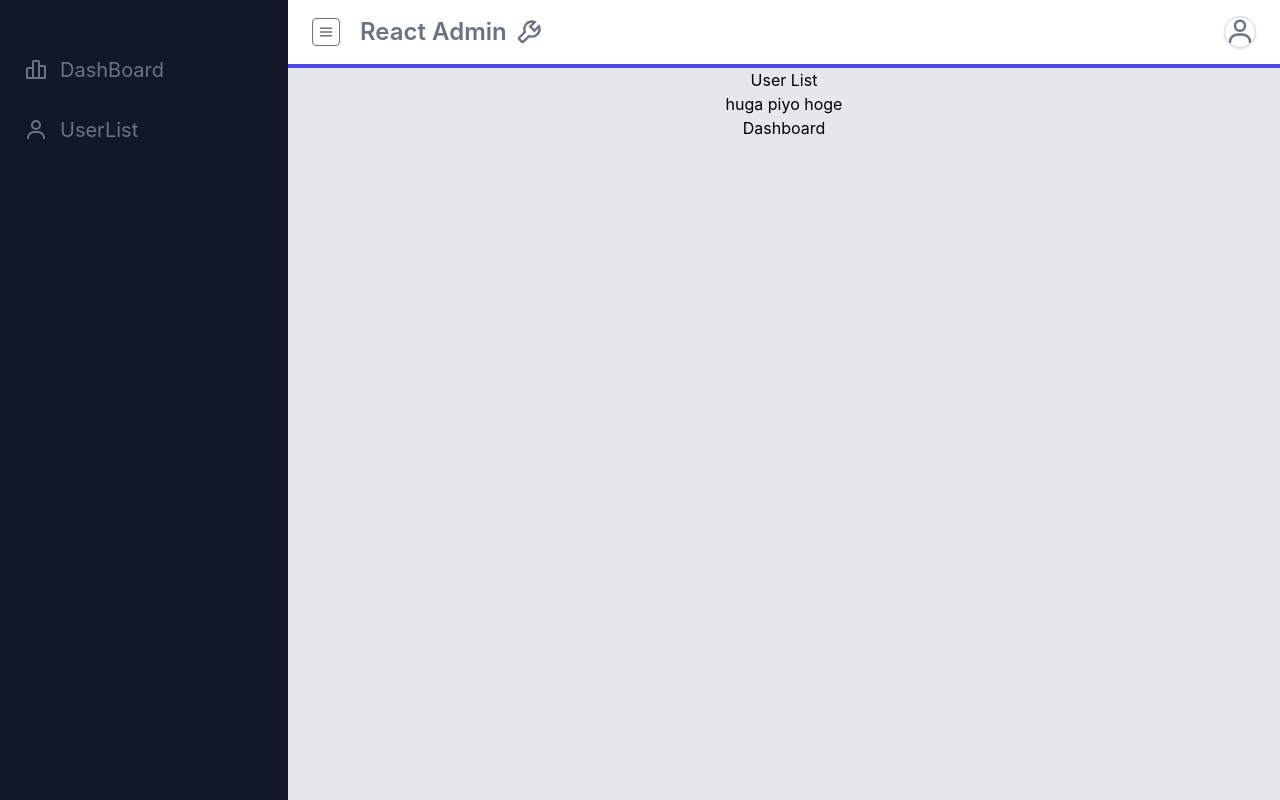
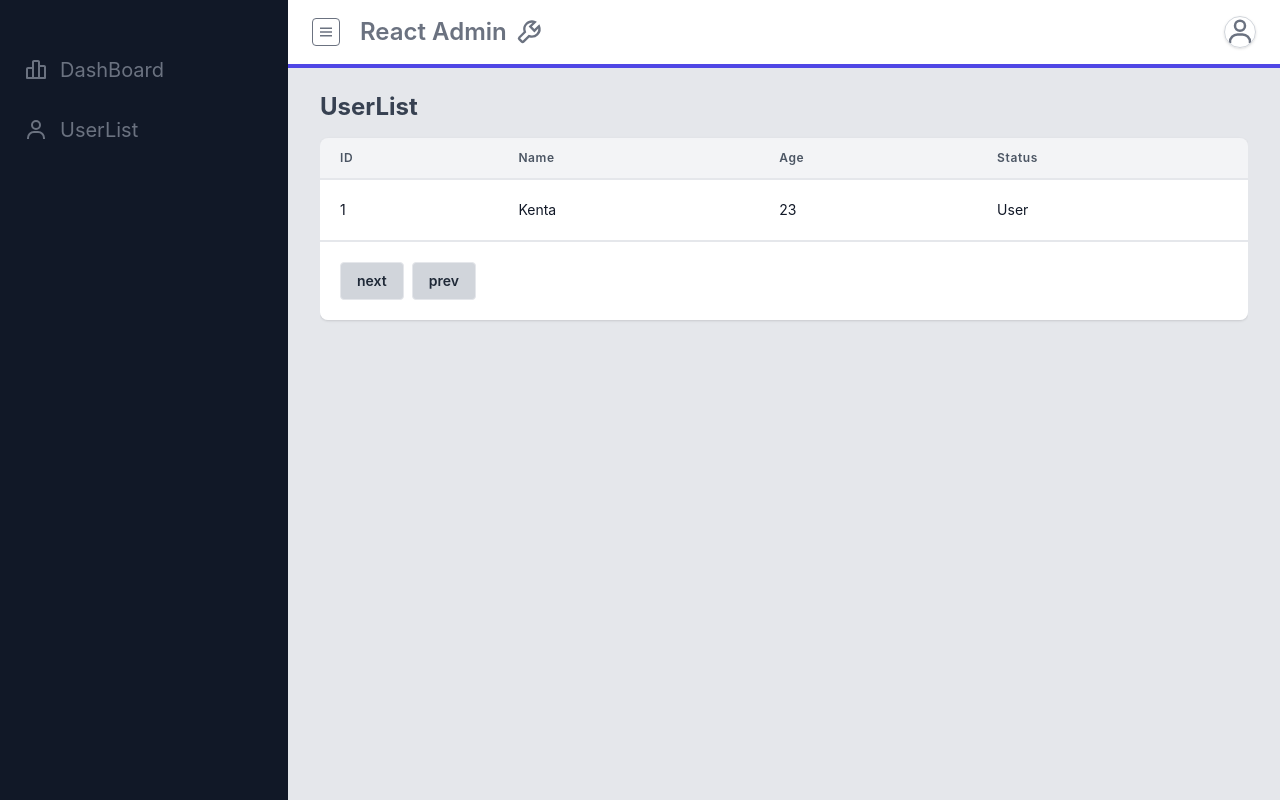
Before and after one commit to uchinomaru7482/react_admin, a React (Create React App) app: page /user/list in a window 1280 px wide. Built offline with nearby package versions, Linux system fonts and the light colour scheme.

Commit message:
user listページ追加

```diff
--- a/src/App.tsx
+++ b/src/App.tsx
@@ -17,7 +17,7 @@ function App() {
       <div className="flex-1 flex-col overflow-hidden">
         <Header toggleIsOpenSidebar={toggleIsOpenSidebar} />
         <Routes>
-          <Route path="/" element={<Dashboard />} />
+          <Route path="/dashboard" element={<Dashboard />} />
           <Route path="/user/list" element={<UserList />} />
         </Routes>
       </div>
--- a/src/components/Sidebar.tsx
+++ b/src/components/Sidebar.tsx
@@ -1,5 +1,6 @@
 import React from "react"
 import { BiBarChartAlt2, BiUser } from "react-icons/bi";
+import { Link } from "react-router-dom";
 
 type Props = {
   isOpenSidebar: boolean
@@ -10,14 +11,14 @@ const Sidebar: React.VFC<Props> = (props) => {
     <>
       <div className={(props.isOpenSidebar ? "translate-x-0 ease-out" : "-translate-x-full ease-in") + " fixed z-30 inset-y-0 left-0 w-72 transition duration-300 transform bg-gray-900 overflow-y-auto lg:translate-x-0 lg:static lg:inset-0"}>
         <nav className="mt-10">
-          <div className="flex items-center px-6 py-4 text-gray-500 hover:bg-gray-700 hover:bg-opacity-25 hover:text-gray-100">
+          <Link to="/dashboard"  className="flex items-center px-6 py-4 text-gray-500 hover:bg-gray-700 hover:bg-opacity-25 hover:text-gray-100">
             <BiBarChartAlt2 className="h-6 w-6 mr-3" />
             <span className="text-xl">DashBoard</span>
-          </div>
-          <div className="flex items-center px-6 py-4 text-gray-500 hover:bg-gray-700 hover:bg-opacity-25 hover:text-gray-100">
+          </Link>
+          <Link to="/user/list" className="flex items-center px-6 py-4 text-gray-500 hover:bg-gray-700 hover:bg-opacity-25 hover:text-gray-100">
             <BiUser className="h-6 w-6 mr-3" />
             <span className="text-xl">UserList</span>
-          </div>
+          </Link>
         </nav>
       </div>
     </>
--- a/src/index.css
+++ b/src/index.css
@@ -15,3 +15,52 @@ code {
   font-family: source-code-pro, Menlo, Monaco, Consolas, 'Courier New',
     monospace;
 }
+
+.frame {
+  @apply container mx-auto px-8 pt-6 overflow-scroll;
+}
+
+.page-title {
+  @apply text-2xl font-bold text-gray-700 leading-tight mr-auto text-left;
+}
+
+/* table */
+.wrap-table {
+  @apply inline-block min-w-full shadow rounded-lg overflow-hidden;
+}
+
+.table {
+  @apply min-w-full leading-normal;
+}
+
+.table th {
+  @apply px-5 py-3 border-b-2 border-gray-200 bg-gray-100 text-left text-xs font-semibold text-gray-600 tracking-wider;
+}
+
+.table tbody tr {
+  @apply text-left;
+}
+
+.table td {
+  @apply px-5 py-5 border-b border-gray-200 bg-white text-sm;
+}
+
+.table td p {
+  @apply text-gray-900 whitespace-nowrap;
+}
+
+.pagination {
+  @apply px-5 py-5 bg-white border-t flex flex-col xl:flex-row items-center xl:justify-between;
+}
+
+.pagination span {
+  @apply text-xs xl:text-sm text-gray-900;
+}
+
+.pagination div {
+  @apply inline-flex mt-2 xl:mt-0;
+}
+
+.pagination div button {
+  @apply text-sm bg-gray-300 hover:bg-gray-400 text-gray-800 font-semibold py-2 px-4 rounded border;
+}
--- a/src/pages/Dashboard.tsx
+++ b/src/pages/Dashboard.tsx
@@ -1,19 +1,12 @@
 import React from "react"
-import { Link } from "react-router-dom";
 
 const Dashboard: React.VFC = () => {
   let hoge = 123;
   return (
     <>
-      <main>
-        <h2>Dashboard</h2>
-        <p>
-          hoge huga piyo{hoge}
-        </p>
-      </main>
-      <nav>
-        <Link to="/user/list">user list</Link>
-      </nav>
+      <div className="frame">
+        <h2 className="page-title">Dashboard</h2>
+      </div>
     </>
   );
 }
--- a/src/pages/user/List.tsx
+++ b/src/pages/user/List.tsx
@@ -1,18 +1,39 @@
 import React from "react"
-import { Link } from "react-router-dom";
 
 const UserList: React.VFC = () => {
   return (
     <>
-      <main>
-        <h2>User List</h2>
-        <p>
-          huga piyo hoge
-        </p>
-      </main>
-      <nav>
-        <Link to="/">Dashboard</Link>
-      </nav>
+      <div className="frame">
+        <h2 className="page-title">UserList</h2>
+        <div className="py-4 overflow-x-auto">
+          <div className="wrap-table">
+            <table className="table">
+              <thead>
+                <tr>
+                  <th>ID</th>
+                  <th>Name</th>
+                  <th>Age</th>
+                  <th>Status</th>
+                </tr>
+              </thead>
+              <tbody>
+                <tr>
+                  <td><p>1</p></td>
+                  <td><p>Kenta</p></td>
+                  <td><p>23</p></td>
+                  <td><p>User</p></td>
+                </tr>
+              </tbody>
+            </table>
+            <div className="pagination">
+              <div>
+                <button className="mr-2">next</button>
+                <button>prev</button>
+              </div>
+            </div>
+          </div>
+        </div>
+      </div>
     </>
   );
 }
```
